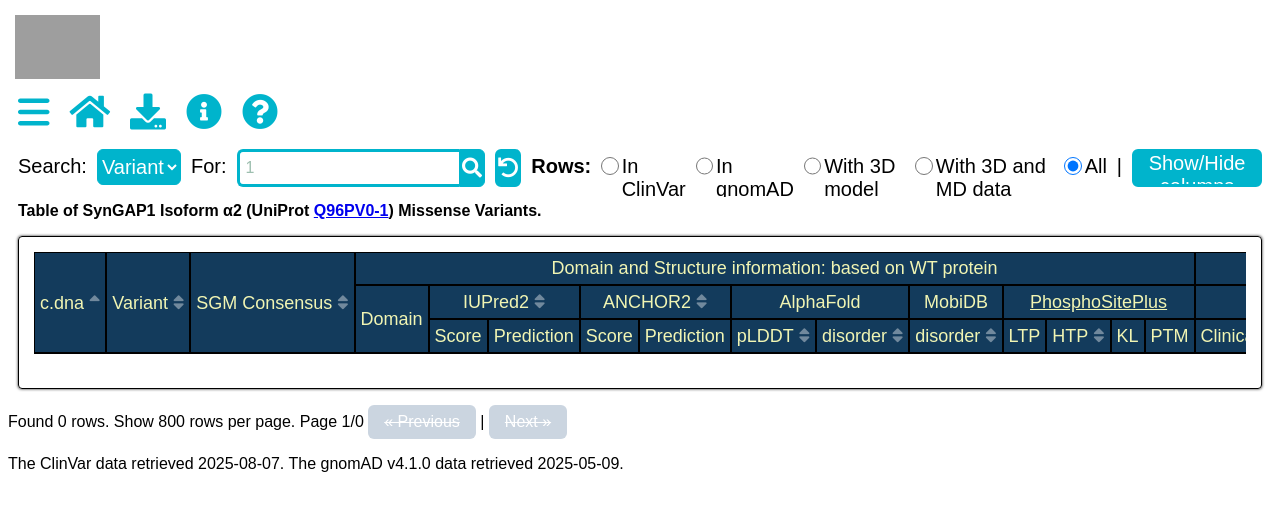
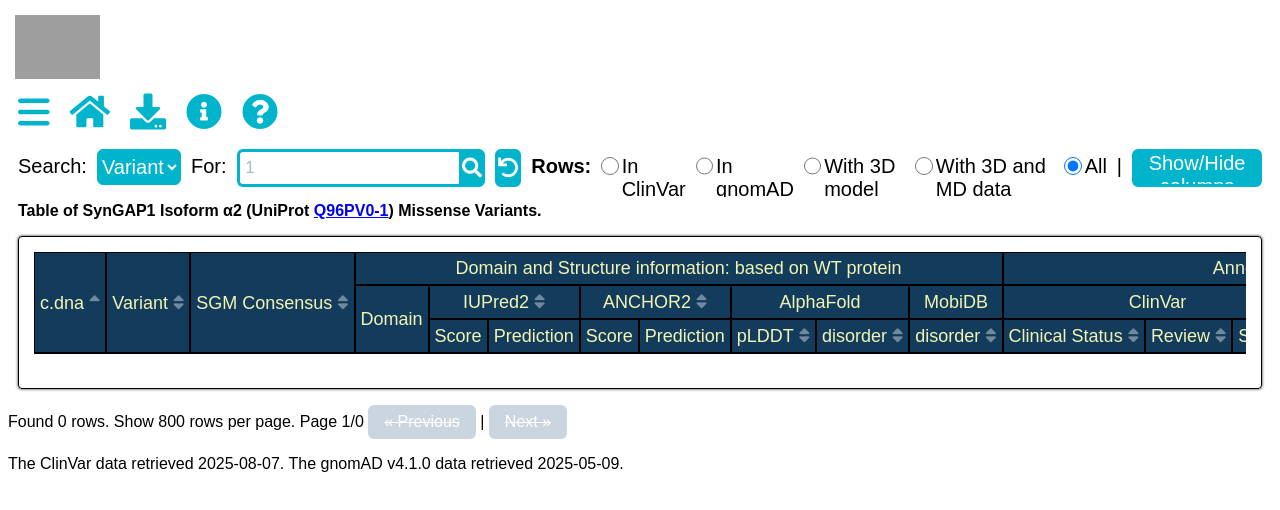
Before and after one commit to jvlehtonen/SGM_site, a PHP site: page /table/index.php?q=1 in a window 1280 px wide. Shown: the top 510 px of the page. Run offline with PHP 8.4, Linux system fonts and the light colour scheme; data that the repository does not hold is empty; some libraries are stand-ins or nearby versions; grey boxes are pictures that could not be loaded.

Commit message:
Remove PhosphoSitePlus

```diff
--- a/src/table/index.php
+++ b/src/table/index.php
@@ -58,7 +58,7 @@ $columns = array('basenum', 'resnum', 'cv_rank', 'verdictID', 'deltaMW', 'deltaH
                  'cv_review', 'cv_submissions', 'gnomAD_id', 'structure', 'doi', 'HGVSc', 'allele_count',
                  'rosetta_predict', 'rosetta_ddG', 'foldetta_predict', 'foldetta_ddG',
                  'psmutpred_score_ip_rf', 'psmutpred_score_sp_rf',
-                 'af_disorder', 'af_plddt', 'mobidb_lite_disorder', 'psp_htp',
+                 'af_disorder', 'af_plddt', 'mobidb_lite_disorder',
                  'allele_freq', 'cdna', 'revel_score', 'consensus', 'IUPred', 'ANCHOR' );
 $searchcols = array('variant', 'cdna');
 
@@ -192,7 +192,7 @@ if ( "cdna" == $scol) {
 	<th rowspan=3 style="position:sticky; left:0px; top:0px; z-index:3;"><?php sortURL($column, $sort_order, 'basenum', "c.dna") ?></th>
     <th rowspan=3 style='z-index:2;'><?php sortURL($column, $sort_order, 'resnum', "Variant") ?></th>
 	<th rowspan=3 data-column-index='21'><?php sortURL($column, $sort_order, 'consensus', "SGM Consensus") ?></th>
-    <th colspan=12 data-column-index='16'>Domain and Structure information: based on WT protein</th>
+    <th colspan=8 data-column-index='16'>Domain and Structure information: based on WT protein</th>
     <th colspan=6 data-column-index='1'>Annotated databases</th>
     <th colspan=5 data-column-index='9'>Deep learning-based pathogenicity predictions</th>
     <th colspan=9 data-column-index='11'>Folding stability-based pathogenicity predictions</th>
@@ -208,7 +208,6 @@ if ( "cdna" == $scol) {
 	<th colspan=2 data-column-index='16'><?php sortURL($column, $sort_order, 'ANCHOR', "ANCHOR2") ?></th>
 	<th colspan=2 data-column-index='16'>AlphaFold</th>
     <th data-column-index='16'>MobiDB</th>
-    <th colspan=4 data-column-index='16'><a href='https://www.phosphosite.org/uniprotAccAction?id=Q96PV0' target='_blank'><u>PhosphoSitePlus</u></a></th>
 	<th colspan=3 data-column-index='1'>ClinVar</th>
 	<th colspan=3 data-column-index='1'>gnomAD</th>
 	<th colspan=2 data-column-index='9'><?php sortURL($column, $sort_order, 'ESM1b_Q96PV0_LLRscore', "ESM1b") ?></th>
@@ -241,15 +240,12 @@ if ( "cdna" == $scol) {
 	<th data-column-index='16'><?php sortURL($column, $sort_order, 'af_plddt', "pLDDT") ?></th>
 	<th data-column-index='16'><?php sortURL($column, $sort_order, 'af_disorder', "disorder") ?></th>
 	<th data-column-index='16'><?php sortURL($column, $sort_order, 'mobidb_lite_disorder', "disorder") ?></th>
-    <!-- PSP -->
-	    <th data-column-index='16'>LTP</th>
-	    <th data-column-index='16'><?php sortURL($column, $sort_order, 'psp_htp', "HTP") ?></th>
-	    <th data-column-index='16'>KL</th>
-	    <th data-column-index='16'>PTM</th>
 
+    <!-- ClinVar -->
     <th data-column-index='1'><?php sortURL($column, $sort_order, 'cv_rank', "Clinical Status") ?></th>
     <th data-column-index='1'><?php sortURL($column, $sort_order, 'cv_review', "Review") ?></th>
     <th data-column-index='1'><?php sortURL($column, $sort_order, 'cv_submissions', "Subm.") ?></th>
+    <!-- GnomAD -->
     <th data-column-index='1'><?php sortURL($column, $sort_order, 'gnomAD_id', "ID") ?></th>
     <th data-column-index='1'><?php sortURL($column, $sort_order, 'allele_count', "Allele count") ?></th>
     <th data-column-index='1'><?php sortURL($column, $sort_order, 'allele_freq', "Allele freq.") ?></th>
@@ -373,26 +369,6 @@ if ( "cdna" == $scol) {
       echo "<td data-column-index='16'>".$row["af_plddt"]."</td>";
       echo "<td data-column-index='16'>".$row["af_disorder"]."</td>";
       echo "<td data-column-index='16'>".$row["mobidb_lite_disorder"]."</td>";
-
-      // PhosphoSitePlus
-      echo "<td data-column-index='16'>";
-      if ( is_null($row["psp_ltp"]) ) { echo "</td>"; } else {
-              echo "<a href='https://www.phosphosite.org/siteGroupAction.action?id=".$row["psp_id"]."&protOrg=4698&showAllSites=true&showLTPRefsOnly=true' target='_blank'>".$row["psp_ltp"]."</a></td>"; }
-      echo "<td data-column-index='16'>";
-      if ( is_null($row["psp_htp"]) ){ echo "</td>"; } else {
-              echo "<a href='https://www.phosphosite.org/siteGroupAction.action?id=".$row["psp_id"]."&protOrg=4698&showAllSites=true&showHTPRefsOnly=true' target='_blank'>".$row["psp_htp"]."</a></td>"; }
-      echo "<td data-column-index='16'>";
-      if ( is_null($row["psp_kl"]) ) { echo "</td>"; } else {
-              echo "<a href='https://www.phosphosite.org/kinaseLibraryAction.action?siteId=".$row["psp_kl"]."' target='_blank'>KL</a></td>"; }
-      echo "<td data-column-index='16'>";
-      if ( !is_null($row["psp_ptm"]) ) {
-          if ( is_null($row["psp_kl"]) ) {
-              echo $row["psp_ptm"];
-          } else {
-              echo "<a href='https://www.phosphosite.org/siteAction.action?id=".$row["psp_kl"]."' target='_blank'>".$row["psp_ptm"]."</a>";
-          }
-      }
-      echo "</td>";
 
       // ClinVar
       echo "<td data-column-index='1' ". ($column == 'statusID' ? 'class="lb '.$add_class_name.'"' : 'class="lb"') .">";
```
Also changed, not shown: src/table/metrics.html (+0 -16 lines).
